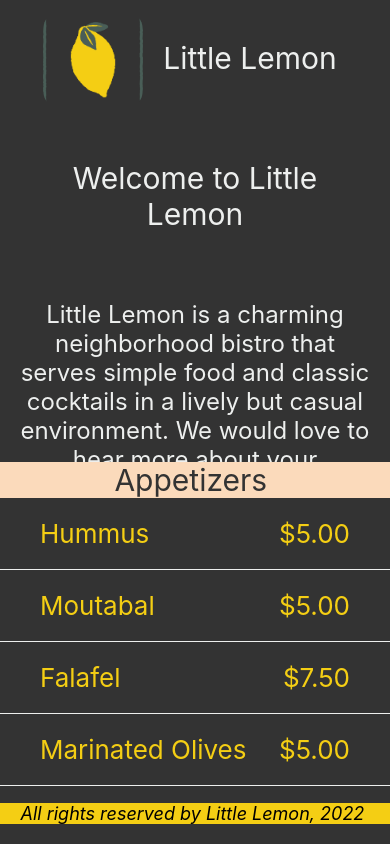
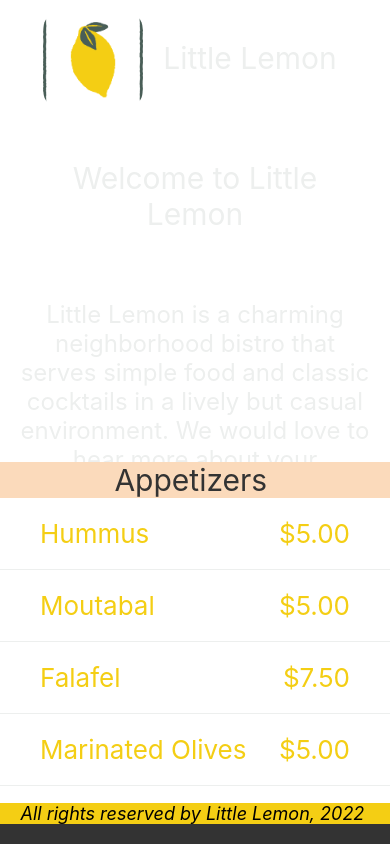
Before and after one commit to chedighribi/Lemon-Mobile-App, a React Native app: screen / in a window 390 px wide. Built offline with nearby package versions, Linux system fonts and the light colour scheme.

Commit message:
chore: try colorScheme hook for theme use

```diff
--- a/App.js
+++ b/App.js
@@ -6,11 +6,15 @@ import LittleLemonFooter from './components/LittleLemonFooter';
 import WelcomeScreen from './components/WelcomeScreen';
 import MenuItems from './components/MenuItems';
 import LittleLemonForm from './components/Form'
+import { useColorScheme } from 'react-native'
 
 export default function App() {
+  const colorScheme = useColorScheme();
   return (
     <>
-      <View style={styles.container}>
+      <View style={[styles.container, colorScheme === 'light'
+        ? { backgroundColor: '#fff' }
+        : { backgroundColor: '#333333', }]}>
         <LittleLemonHeader />
         <WelcomeScreen />
         <MenuItems />
@@ -28,7 +32,6 @@ export default function App() {
 const styles = StyleSheet.create({
   container: {
     flex: 1,
-    backgroundColor: '#333333',
   },
   footerContainer: { backgroundColor: '#333333' },
 });
```
